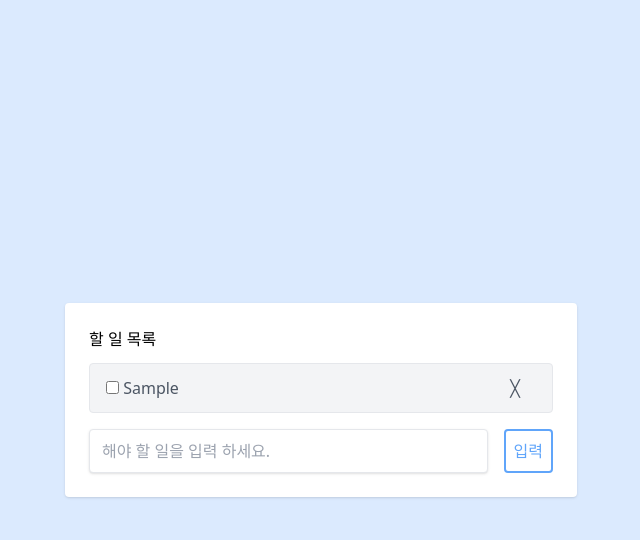
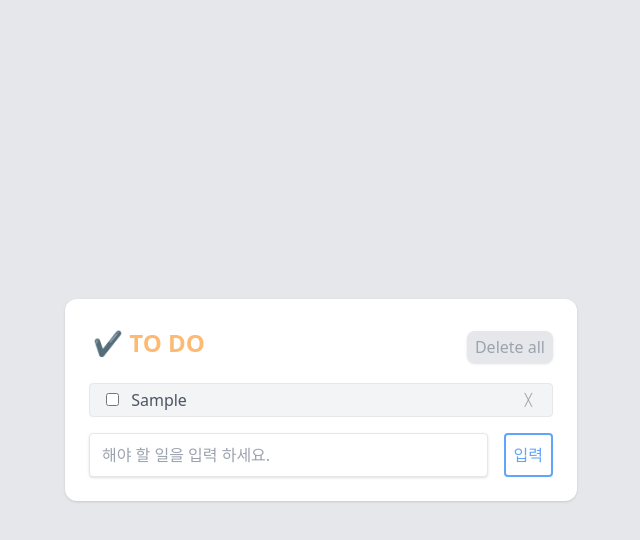
Before and after one commit to 8Bell/TODO.App, a React (Create React App) app in the folder TODO second/: page / in a window 1280 px wide. Both pictures are taken after typing "Sample" into the empty fields and a click on the input "입력". Shown: the top 540 px of the page, without its empty margins (319-959 px from the left). Built offline with nearby package versions, Linux system fonts and the light colour scheme.

Commit message:
Todo App v1.4.15.Basic Mission

```diff
--- a/TODO second/src/App.js
+++ b/TODO second/src/App.js
@@ -16,7 +16,7 @@ export default function App() {
    const handleClick = useCallback((id) => {
     let newTodoData = todoData.filter((data) => data.id !== id);
     setTodoData(newTodoData); // Functional component는 useState로 업데이트
-});
+},[todoData]); //의존성 배열 -> todoData가 바뀔 때만 리랜더링
 
     // submit 시 새로운 데이터 생성 및 배열에 추가하며 state 업데이트
     const handleSubmit = (e) => {
@@ -32,11 +32,24 @@ export default function App() {
       setValue("")
     };
 
+
+    const handleDeleteAll = () => {
+      if(window.confirm("정말 다 삭제할까요?")){
+        setTodoData([])
+      }
+    }
+
     return (
-      <div className='flex items-center justify-center w-screen h-screen bg-blue-100'>
-        <div className='w-full p-6 m-4 bg-white rounded shadow md:w-3/4 md:max-w-lg lg:w-3/4 lg:max-w-lg'>
+      <div className='flex items-center justify-center w-screen h-screen bg-gray-200'>
+        <div className='w-full p-6 m-4 bg-white rounded-xl shadow md:w-3/4 md:max-w-lg lg:w-3/4 lg:max-w-lg'>
           <div className='flex justify-between mb-3'>
-            <h1>할 일 목록</h1>
+            <h1
+            className='p-1 text-2xl text-orange-300 font-bold'
+            >✔️ TO DO</h1>
+            <button
+            onClick={handleDeleteAll}
+            className='flex px-2 py-1 my-2 rounded-lg bg-gray-200 text-gray-400 shadow hover:bg-orange-300 hover:text-white'
+            >Delete all</button>
           </div>
 
           <Lists todoData={todoData} setTodoData={setTodoData} handleClick={handleClick} />
--- a/TODO second/src/components/List.js
+++ b/TODO second/src/components/List.js
@@ -23,6 +23,16 @@ const List = React.memo(({
         setTodoData(newTodoData)
     };
 
+    const handleModify=(id)=>{
+        const newTitle = prompt ("수정할 내용을 입력하세요.")
+        let newTodoData = todoData.map((data) => {
+            if (id === data.id) {
+                data.title = newTitle
+            }
+            return data;
+        });
+        setTodoData(newTodoData)
+        }
 
 
     return (
@@ -35,11 +45,14 @@ const List = React.memo(({
                     type="checkbox"
                     defaultChecked={completed}
                     onChange={() => handleCompleChange(id)}
-                />{" "}
-                <span className={completed ? 'line-through' : undefined}>{title}</span>
+                />{"  "}
+                <span
+                className={`${completed ? 'line-through' : undefined} px-2 hover:text-orange-300 `}
+                onClick={()=>handleModify(id,title)}
+                >{title}</span>
             </div>
             <div className='items-center'>
-                <button className='px-4 py-2 float-right' onClick={() => handleClick(id)}>╳</button>
+                <button className='px-1 py-0.5 rounded-3xl float-right text-xs text-gray-400 hover:text-orange-300  ' onClick={() => handleClick(id)}> ╳ </button>
             </div>
         </div>
     )
```
